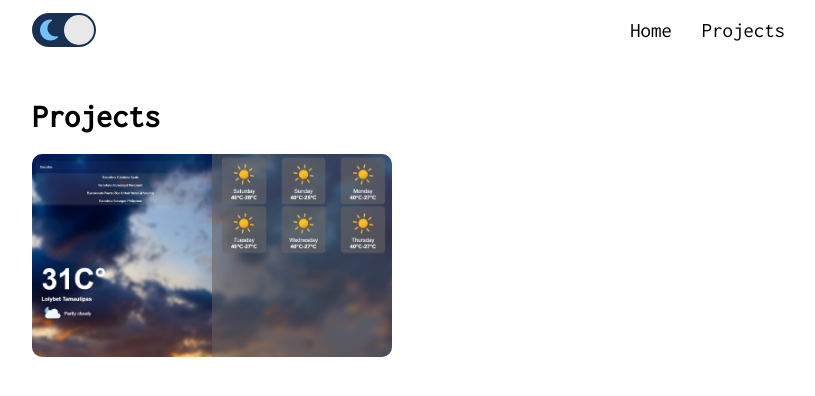
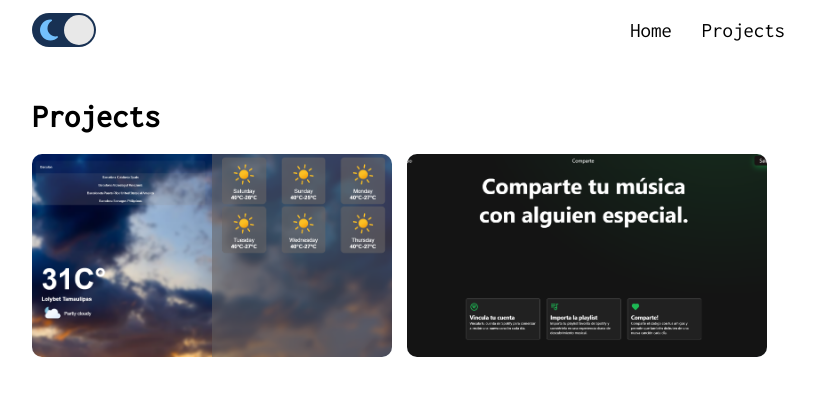
Before and after one commit to isahir0711/portfolio, an Angular app: page /projects in a window 1280 px wide. Shown: the top 396 px of the page, without its empty margins (224-1039 px from the left). Built offline with nearby package versions, Linux system fonts and the light colour scheme.

Commit message:
new project

```diff
--- a/src/app/projects/projects.component.html
+++ b/src/app/projects/projects.component.html
@@ -2,7 +2,7 @@
     <h1>Projects</h1>
     <div class="projects">
         <ng-container *ngFor="let project of projects">
-            <a href="https://weather-app-isahir0711.vercel.app" target="_blank" class="project-card">
+            <a href="{{project.url}}" target="_blank" class="project-card">
                 <img class="background-img" src="/assets/imgs/ss/{{project.img}}.png" alt="">
                 <div class="content-card">
                     <h2>{{project.title}}</h2>
--- a/src/app/projects/projects.component.ts
+++ b/src/app/projects/projects.component.ts
@@ -12,7 +12,15 @@ export class ProjectsComponent implements OnInit{
       title: 'Weather App',
       description: 'weather app with forecast info',
       tech_imgs: ['angular-icon','ts-icon', 'html-icon', 'css-icon'],
-      img: 'weather-app-ss'
+      img: 'weather-app-ss',
+      url:'https://weather-app-isahir0711.vercel.app'
+    },
+    {
+      title: 'SpotiSurprise',
+      description: 'share songs with ♥',
+      tech_imgs: ['angular-icon','ts-icon','net-icon','c4-icon','msql-icon'],
+      img: 'spotisurprise-ss',
+      url:'https://spotisurprise.vercel.app'
     }
   ];
 
--- a/src/app/utilities/project.ts
+++ b/src/app/utilities/project.ts
@@ -3,4 +3,5 @@ export interface Project {
     description: string;
     tech_imgs: string[];
     img:string;
+    url:string;
   }
```
Also changed, not shown: src/assets/imgs/ss/spotisurprise-ss.png (added).
